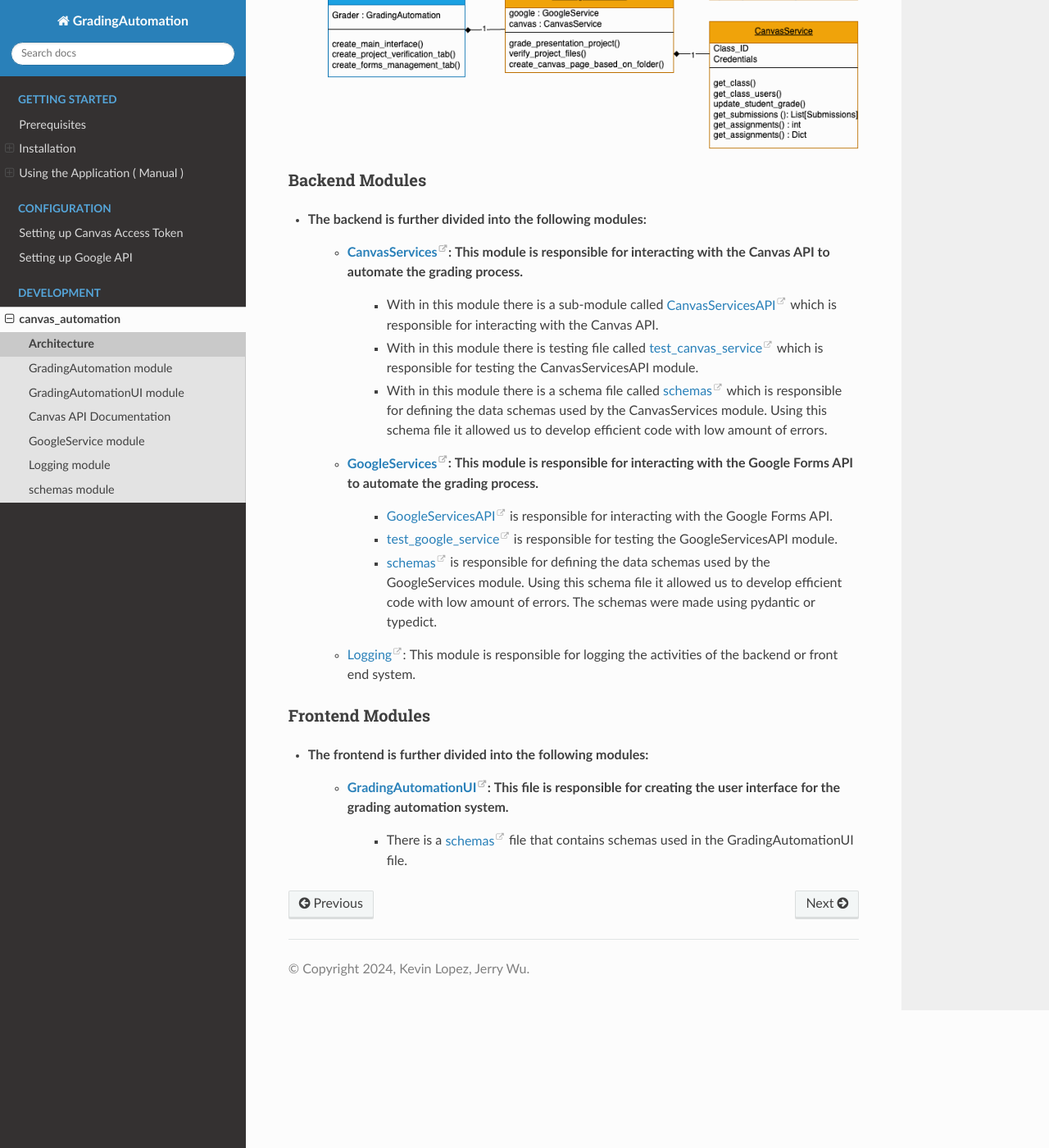
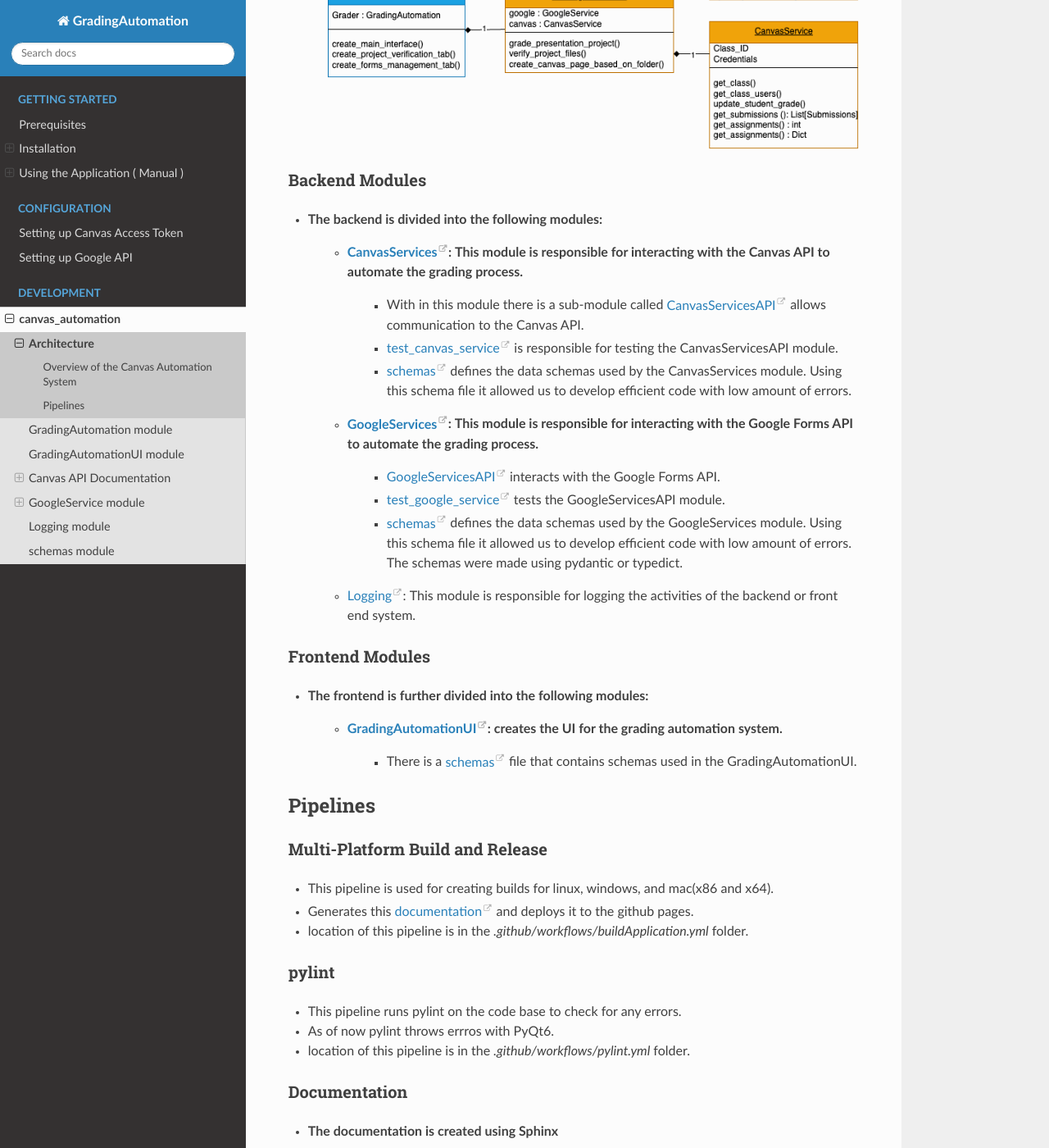
Before and after one commit to KevinDLopez/canvas_automation, a Sphinx documentation site: the page built from docs/source/Architecture.rst, in a window 1280 px wide and 1400 px high, scrolled down 525 px. Shown: the whole window at 82% size. Built offline with Sphinx 7.4.7 and the Read the Docs theme 3.1.0, drawn with Linux system fonts in a browser that asks for light colours; some of the changed text lies outside the part shown.

Commit message:
pipelines section

```diff
--- a/docs/source/Architecture.rst
+++ b/docs/source/Architecture.rst
@@ -7,7 +7,7 @@ Overview of the Canvas Automation System
 ^^^^^^^^^^^^^^^^^^^^^^^^^^^^^^^^^^^^^^^^
 
 * The project is divided into two main parts: the backend and the frontend.
-   * The backend is responsible for interacting with the Canvas API and Google Forms API to automate the grading process.  In the UML diagram the backend is represented by Orange color.
+   * The backend is responsible for interacting with the Canvas API and Google Forms API to automate the grading process.  In the UML diagram below the backend is represented by Orange color.
    * The frontend is a user interface that allows users to interact with the backend system. In the UML diagram the frontend is represented by Blue color.
 
    .. image:: _static/architecture/UML.png
@@ -17,15 +17,15 @@ Overview of the Canvas Automation System
 Backend Modules
 ~~~~~~~~~~~~~
 
-* The backend is further divided into the following modules:
+* The backend is divided into the following modules:
    * `CanvasServices <CanvasServices.html>`_: This module is responsible for interacting with the Canvas API to automate the grading process.
-      * With in this module there is a sub-module called `CanvasServicesAPI <CanvasServices.html>`_ which is responsible for interacting with the Canvas API.
-      * With in this module there is testing file called `test_canvas_service <CanvasServices.html#test-canvas-service>`_ which is responsible for testing the CanvasServicesAPI module.
-      * With in this module there is a schema file called `schemas <CanvasServices.html#schemas>`_ which is responsible for defining the data schemas used by the CanvasServices module. Using this schema file it allowed us to develop efficient code with low amount of errors.
+      * With in this module there is a sub-module called `CanvasServicesAPI <CanvasServices.html>`_ allows communication to the  Canvas API.
+      * `test_canvas_service <CanvasServices.html#test-canvas-service>`_  is responsible for testing the CanvasServicesAPI module.
+      * `schemas <CanvasServices.html#schemas>`_  defines the data schemas used by the CanvasServices module. Using this schema file it allowed us to develop efficient code with low amount of errors.
    * `GoogleServices <GoogleServices.html>`_: This module is responsible for interacting with the Google Forms API to automate the grading process.
-      *  `GoogleServicesAPI <GoogleServices.html>`_  is responsible for interacting with the Google Forms API.
-      *  `test_google_service <GoogleServices.html#test-google-service>`_  is responsible for testing the GoogleServicesAPI module.
-      *  `schemas <GoogleServices.html#schemas>`_  is responsible for defining the data schemas used by the GoogleServices module. Using this schema file it allowed us to develop efficient code with low amount of errors. The schemas were made using pydantic or typedict.
+      *  `GoogleServicesAPI <GoogleServices.html>`_  interacts with the Google Forms API.
+      *  `test_google_service <GoogleServices.html#test-google-service>`_  tests the GoogleServicesAPI module.
+      *  `schemas <GoogleServices.html#schemas>`_  defines the data schemas used by the GoogleServices module. Using this schema file it allowed us to develop efficient code with low amount of errors. The schemas were made using pydantic or typedict.
    * `Logging <Logging.html>`_: This module is responsible for logging the activities of the backend or front end system.
 
 
@@ -33,5 +33,34 @@ Frontend Modules
 ~~~~~~~~~~~~~
 
 * The frontend is further divided into the following modules:
-   * `GradingAutomationUI <GradingAutomationUI.html>`_: This file is responsible for creating the user interface for the grading automation system.
-      * There is a `schemas <schemas>`_ file that contains schemas used in the GradingAutomationUI file.
+   * `GradingAutomationUI <GradingAutomationUI.html>`_: creates the UI for the grading automation system.
+      * There is a `schemas <schemas>`_ file that contains schemas used in the GradingAutomationUI.
+
+
+
+Pipelines
+^^^^^^^^^^^
+
+
+Multi-Platform Build and Release
+~~~~~~~~~~~~~~~~~~~~~~~~~~~~~~~~
+
+* This pipeline is used for creating builds for linux, windows, and mac(x86 and x64).
+* Generates this `documentation <https://kevindlopez.github.io/canvas_automation>`_ and deploys it to the github pages.
+* location of this pipeline is in the `.github/workflows/buildApplication.yml` folder.
+
+pylint
+~~~~~~
+* This pipeline runs pylint on the code base to check for any errors.
+* As of now pylint throws errros with PyQt6.
+* location of this pipeline is in the `.github/workflows/pylint.yml` folder.
+
+
+Documentation
+~~~~~~~~~~~~~
+
+* The documentation is created using Sphinx
+   * The location of the documentation is in the `docs`` folder.
+   * It can be build by running the command `make html` in the `docs`` folder.
+      * A pdf is generated by running `make latexpdf`.
+   * The documentation is deployed to github pages using the `.github/workflows/buildApplication.yml` pipeline.
--- a/docs/source/conf.py
+++ b/docs/source/conf.py
@@ -40,7 +40,7 @@ html_static_path = ["_static"]
 
 # Add theme options to show the navigation tree expanded by default
 html_theme_options = {
-    "navigation_depth": 2,
+    "navigation_depth": 3,
     "collapse_navigation": False,
     "sticky_navigation": False,
     "includehidden": True,
```
Also changed, not shown: docs/source/index.rst (+5 -5 lines).
